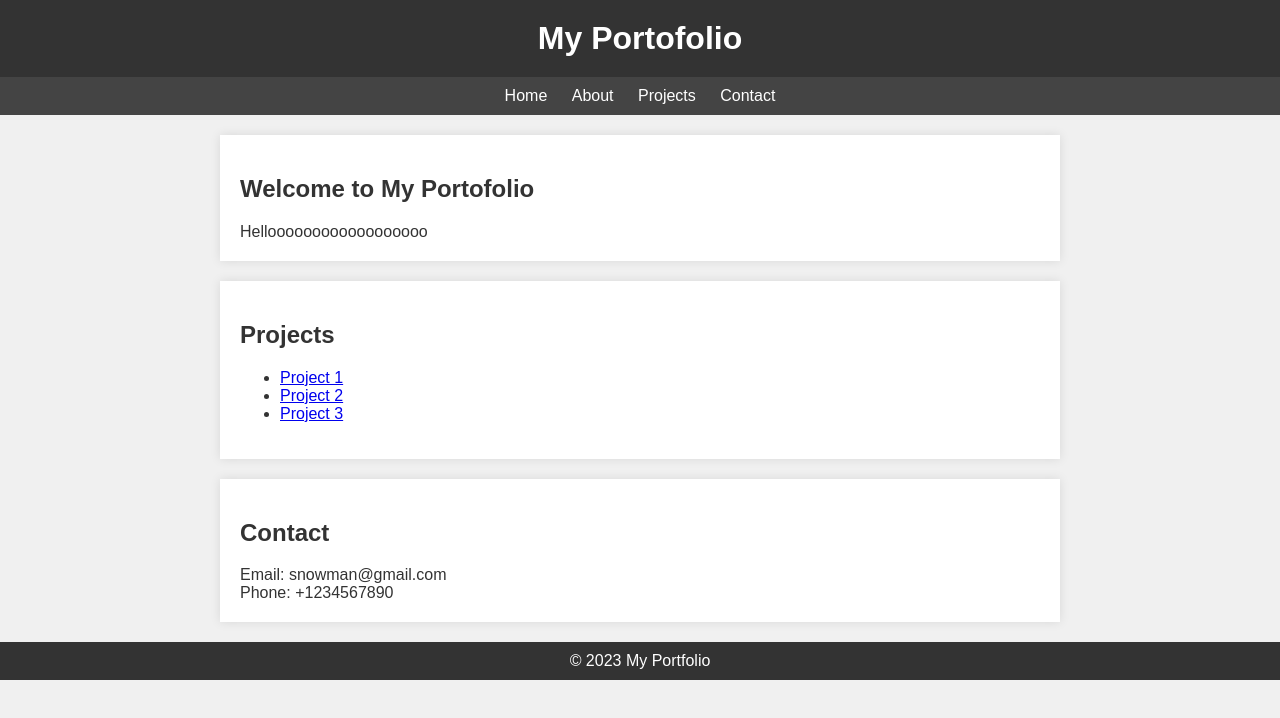
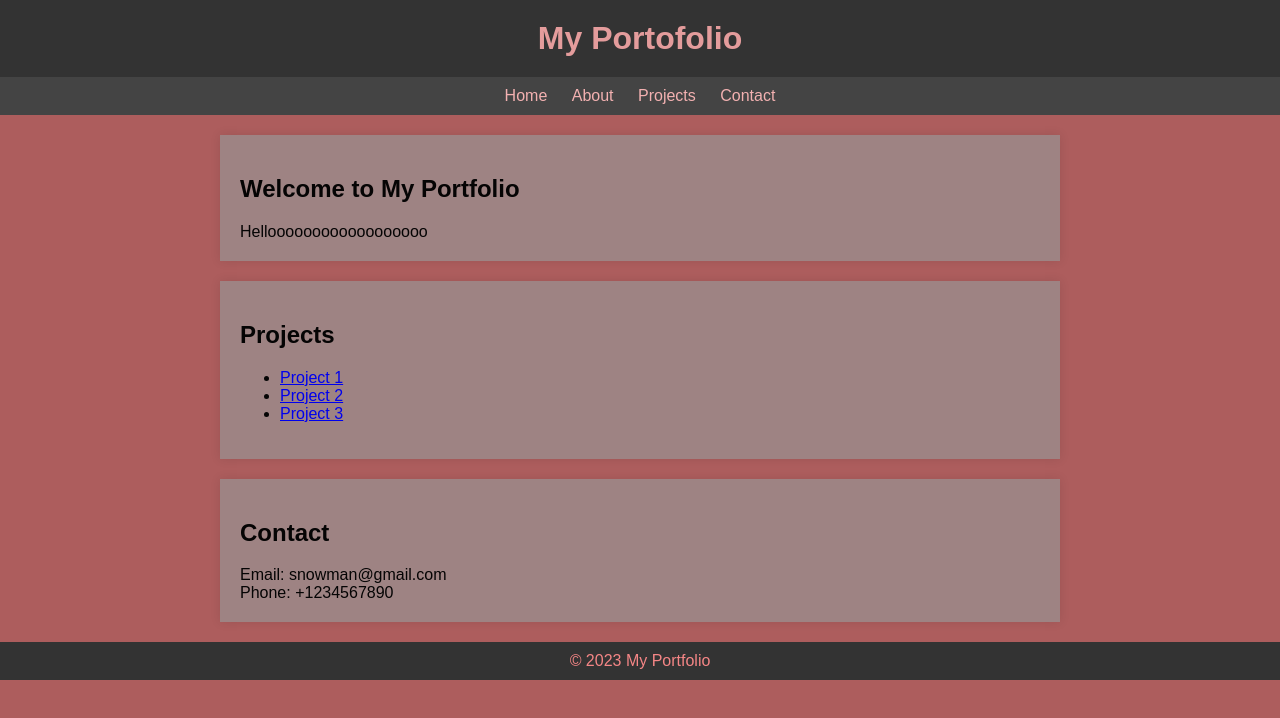
Before and after one commit to nadinesnowman/nadinesnowman.github.io, a plain HTML site: page index.html in a window 1280 px wide. Drawn offline with Linux system fonts and the light colour scheme.

Commit message:
Update index.html

```diff
--- a/index.html
+++ b/index.html
@@ -3,7 +3,7 @@
 <head>
     <meta charset="UTF-8">
     <meta name="viewport" content="width=device-width, initial-scale=1.0">
-    <title>My Portofolio</title>
+    <title>My Portfolio</title>
     <style>
         body, h1, p {
             margin: 0;
@@ -12,13 +12,13 @@
 
         body {
             font-family: Arial, sans-serif;
-            background-color: #f0f0f0;
-            color: #333;
+            background-color: #ad5d5d; /* Warna latar belakang yang sudah ada */
+            color: #050404;
         }
 
         header {
             background-color: #333;
-            color: #fff;
+            color: #e49c9c;
             padding: 20px;
             text-align: center;
         }
@@ -30,7 +30,7 @@
         }
 
         nav a {
-            color: #fff;
+            color: #f3b1b1;
             text-decoration: none;
             margin: 10px;
         }
@@ -39,13 +39,13 @@
             max-width: 800px;
             margin: 20px auto;
             padding: 20px;
-            background-color: #fff;
+            background-color: #9e8383;
             box-shadow: 0 0 10px rgba(0, 0, 0, 0.1);
         }
 
         footer {
             background-color: #333;
-            color: #fff;
+            color: #f58686;
             text-align: center;
             padding: 10px;
         }
@@ -62,7 +62,7 @@
         <a href="#">Contact</a>
     </nav>
     <div class="container">
-        <h2>Welcome to My Portofolio</h2>
+        <h2>Welcome to My Portfolio</h2>
         <p>Helloooooooooooooooooo</p>
     </div>
     <div class="container">
```
